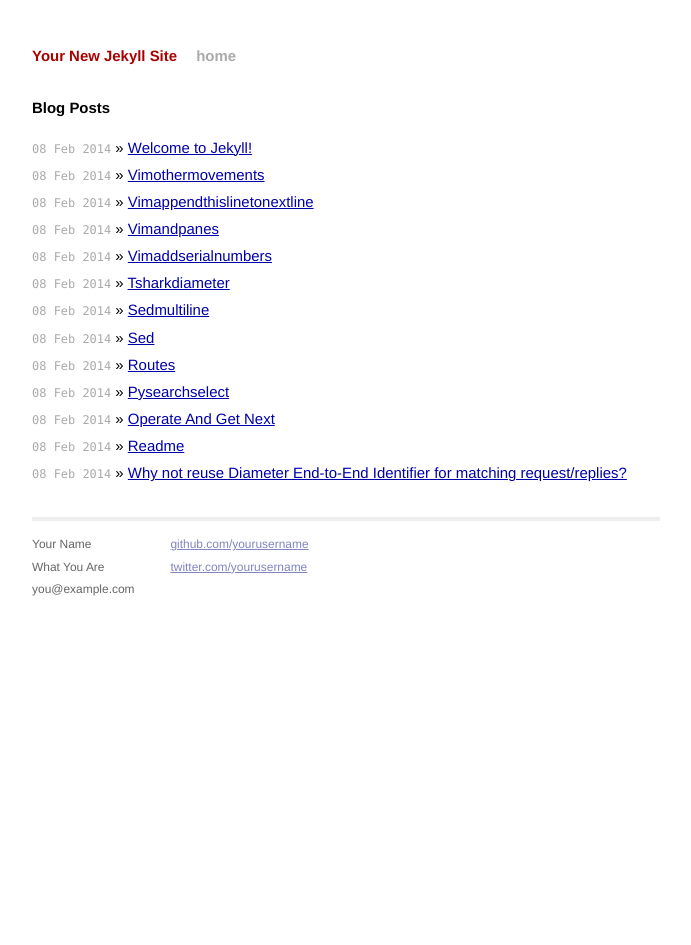
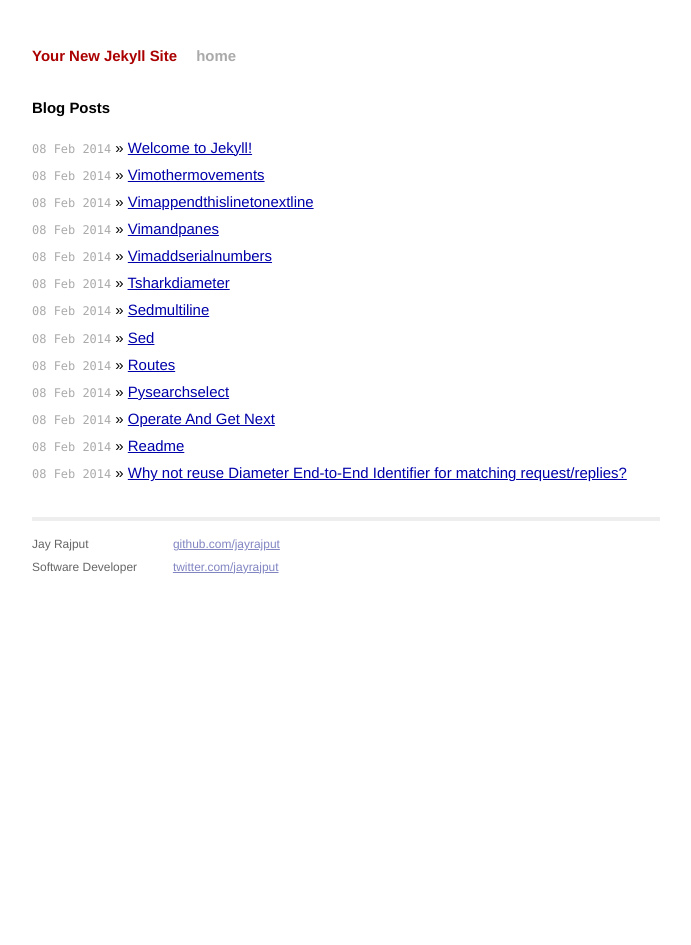
Before and after one commit to jayrajput/jayrajput.github.io, a Jekyll site: the page built from index.html, in a window 1280 px wide. Shown: the whole page, without its empty margins (294-985 px from the left). Built offline with Jekyll 4.4.1, drawn with Linux system fonts in a browser that asks for light colours; Markdown is read by kramdown in place of the engine named in the settings.

Commit message:
update my data

```diff
--- a/_layouts/default.html
+++ b/_layouts/default.html
@@ -26,15 +26,14 @@
           <div class="footer">
             <div class="contact">
               <p>
-                Your Name<br />
-                What You Are<br />
-                you@example.com
+                Jay Rajput<br />
+                Software Developer<br />
               </p>
             </div>
             <div class="contact">
               <p>
-                <a href="https://github.com/yourusername">github.com/yourusername</a><br />
-                <a href="https://twitter.com/yourusername">twitter.com/yourusername</a><br />
+                <a href="https://github.com/jayrajput">github.com/jayrajput</a><br />
+                <a href="https://twitter.com/jayrajput">twitter.com/jayrajput</a><br />
               </p>
             </div>
           </div>
```
